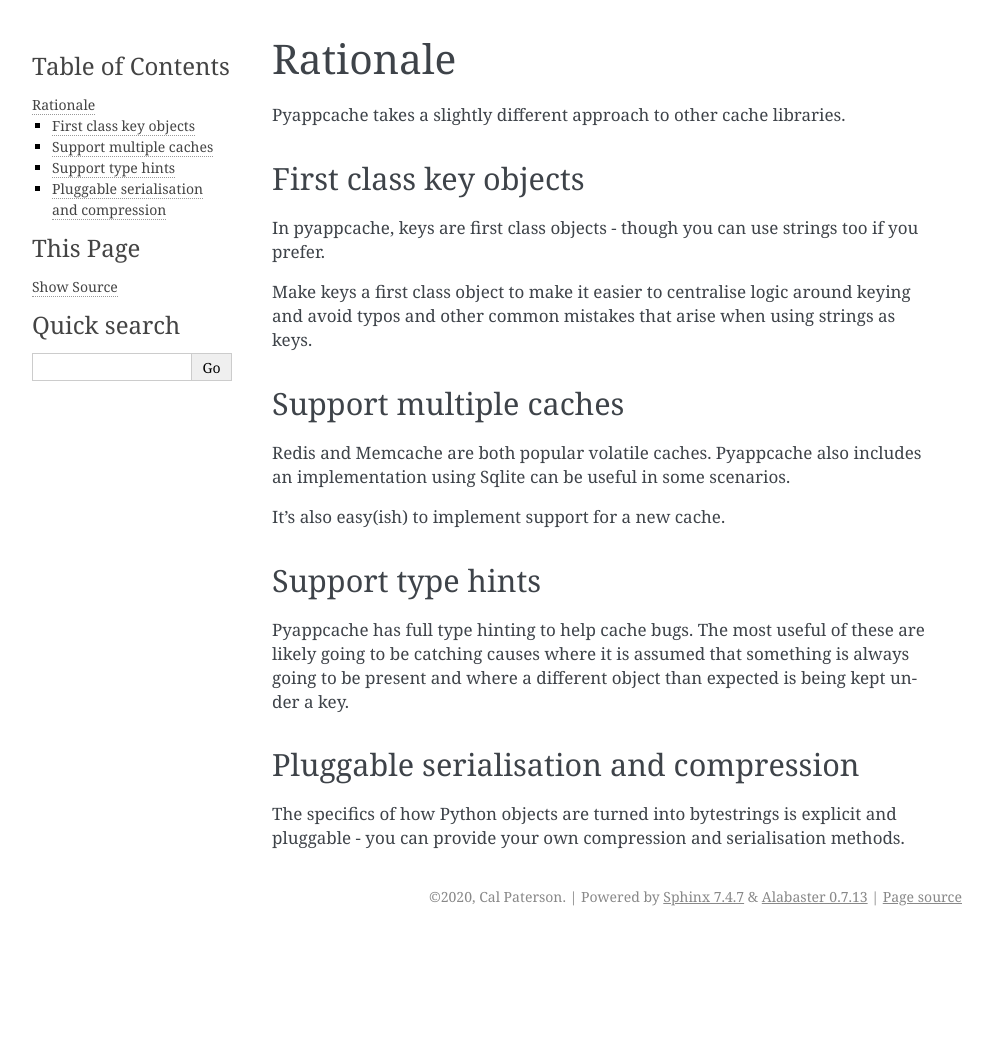
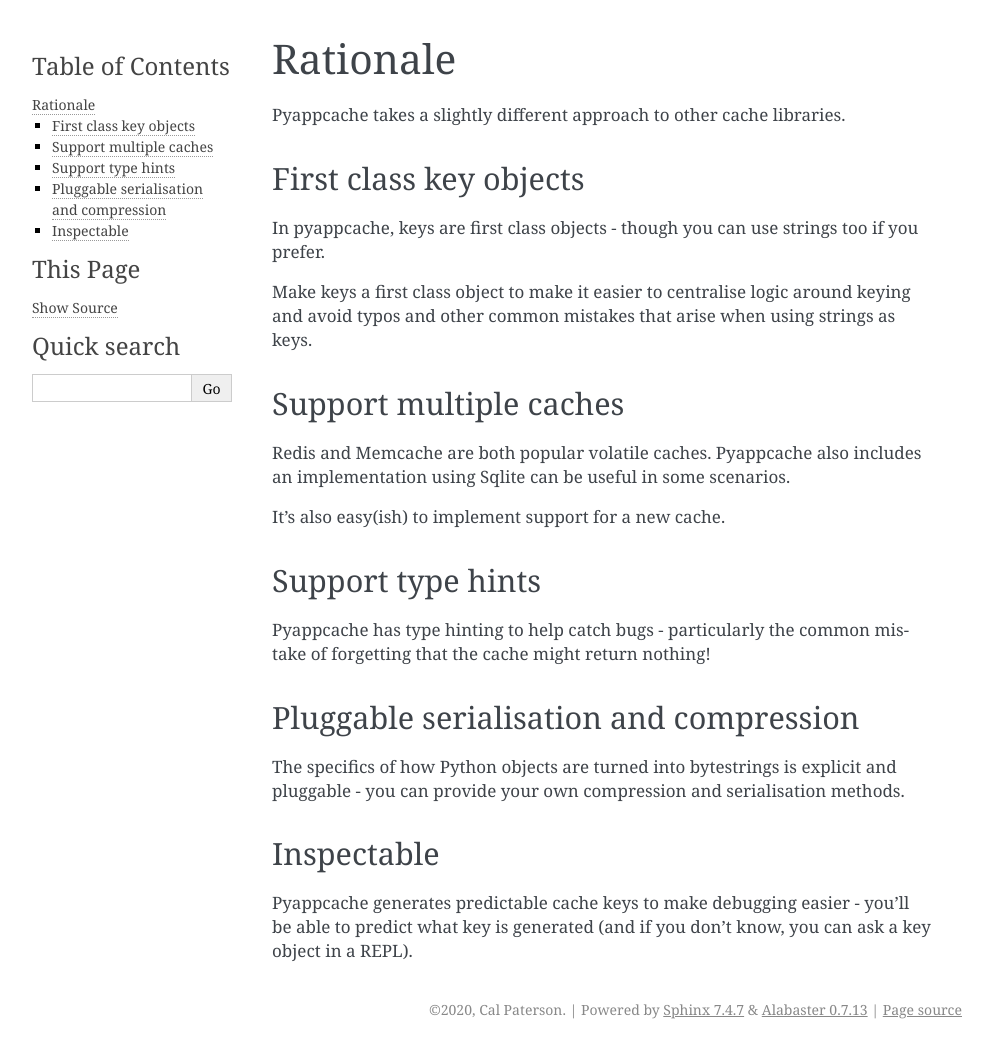
Before and after one commit to calpaterson/pyappcache, a Sphinx documentation site: the page built from docs/rationale.rst, in a window 1280 px wide. Shown: the whole page, without its empty margins (148-1141 px from the left). Built offline with Sphinx 7.4.7, drawn with Linux system fonts in a browser that asks for light colours; before the commit the page ends 936 px from its top, so only the background shows below that.

Commit message:
Sort out keys (a bit)
And improve documentation

```diff
--- a/README.rst
+++ b/README.rst
@@ -27,12 +27,12 @@
     from datetime import date
 
     from pyappcache.redis import RedisCache
-    from pyappcache.keys import Key, GenericStringKey
+    from pyappcache.keys import Key, SimpleStringKey
 
     cache = RedisCache()
 
     # Annotate the type here to let mypy know this key is used for dates
-    key: Key[date] = GenericStringKey("mifid start date")
+    key: Key[date] = SimpleStringKey("mifid start date")
     cache.set(key, date(2018, 1, 3), ttl_seconds=3600)
 
     ... # later...
--- a/docs/index.rst
+++ b/docs/index.rst
@@ -12,12 +12,12 @@
     from datetime import date
 
     from pyappcache.redis import RedisCache
-    from pyappcache.keys import Key, GenericStringKey
+    from pyappcache.keys import Key, SimpleStringKey
 
     cache = RedisCache()
 
     # Annotate the type here to let mypy know this key is used for dates
-    key: Key[date] = GenericStringKey("mifid start date")
+    key: Key[date] = SimpleStringKey("mifid start date")
     cache.set(key, date(2018, 1, 3), ttl_seconds=3600)
 
     ... # later...
--- a/docs/rationale.rst
+++ b/docs/rationale.rst
@@ -24,13 +24,18 @@
 Support type hints
 ------------------
 
-Pyappcache has full type hinting to help cache bugs.  The most useful of these
-are likely going to be catching causes where it is assumed that something is
-always going to be present and where a different object than expected is being
-kept under a key.
+Pyappcache has type hinting to help catch bugs - particularly the common
+mistake of forgetting that the cache might return nothing!
 
 Pluggable serialisation and compression
 ---------------------------------------
 
 The specifics of how Python objects are turned into bytestrings is explicit and
 pluggable - you can provide your own compression and serialisation methods.
+
+Inspectable
+-----------
+
+Pyappcache generates predictable cache keys to make debugging easier - you'll
+be able to predict what key is generated (and if you don't know, you can ask a
+key object in a REPL).
```
Also changed, not shown: docs/keys.rst (+60 -8 lines), 7 other files.
